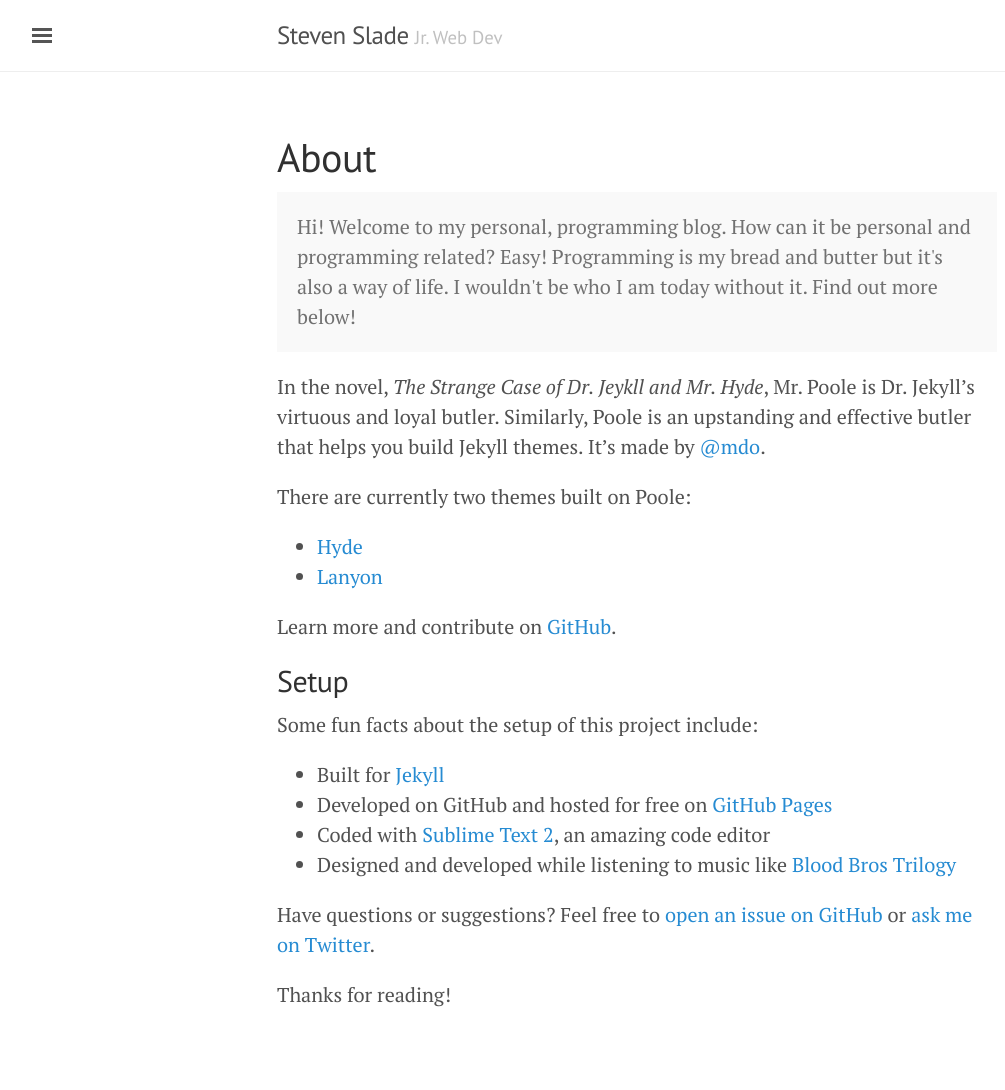
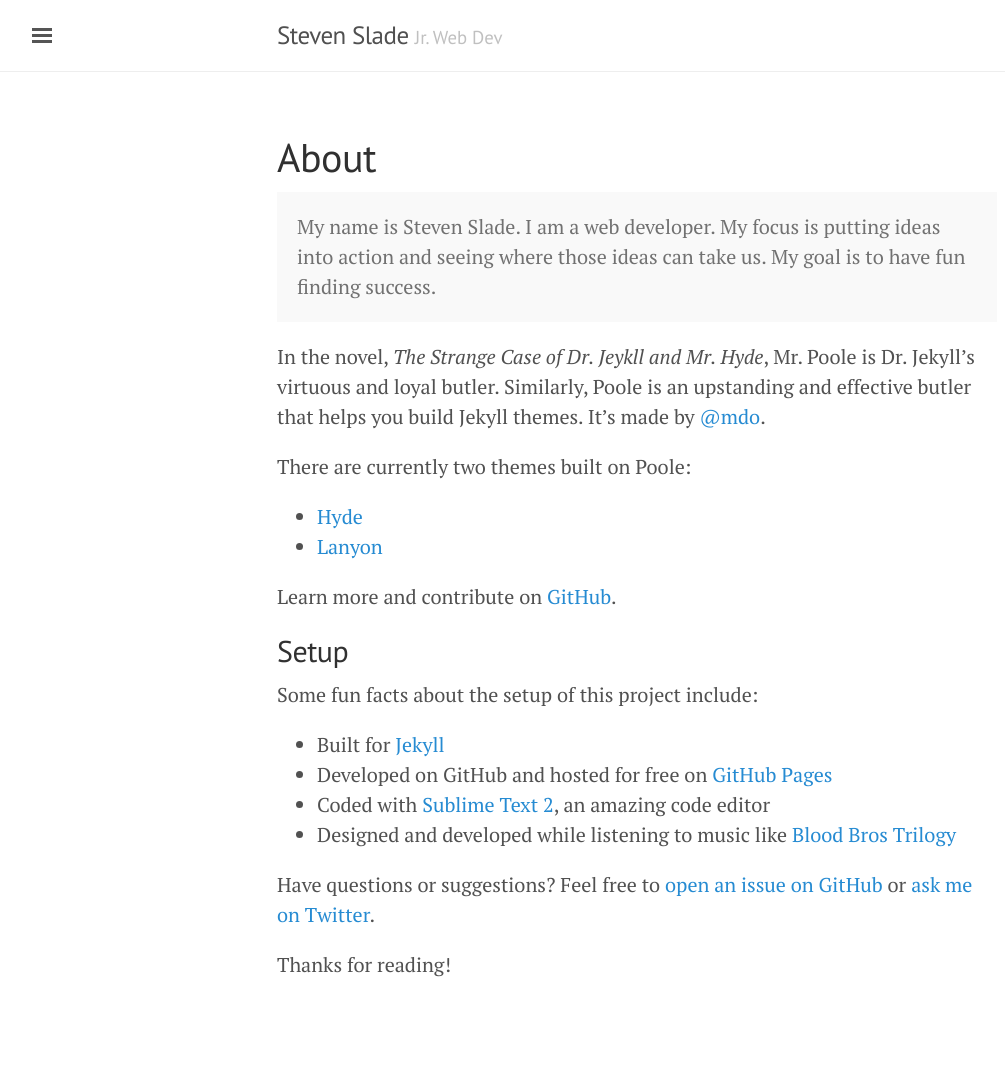
Before and after one commit to stevenpslade/stevenpslade.github.io, a Jekyll site: the page built from about.md, in a window 1280 px wide. Shown: the whole page, without its empty margins (3-1008 px from the left). Built offline with Jekyll 4.4.1, drawn with Linux system fonts in a browser that asks for light colours; after the commit the page ends 1060 px from its top, so only the background shows below that.

Commit message:
testing about page layout

```diff
--- a/about.md
+++ b/about.md
@@ -4,7 +4,7 @@ title: About
 ---
 
 <p class="message">
-  Hi! Welcome to my personal, programming blog. How can it be personal and programming related? Easy! Programming is my bread and butter but it's also a way of life. I wouldn't be who I am today without it. Find out more below!
+  My name is Steven Slade. I am a web developer. My focus is putting ideas into action and seeing where those ideas can take us. My goal is to have fun finding success.
 </p>
 
 In the novel, *The Strange Case of Dr. Jeykll and Mr. Hyde*, Mr. Poole is Dr. Jekyll's virtuous and loyal butler. Similarly, Poole is an upstanding and effective butler that helps you build Jekyll themes. It's made by [@mdo](https://twitter.com/mdo).
```
